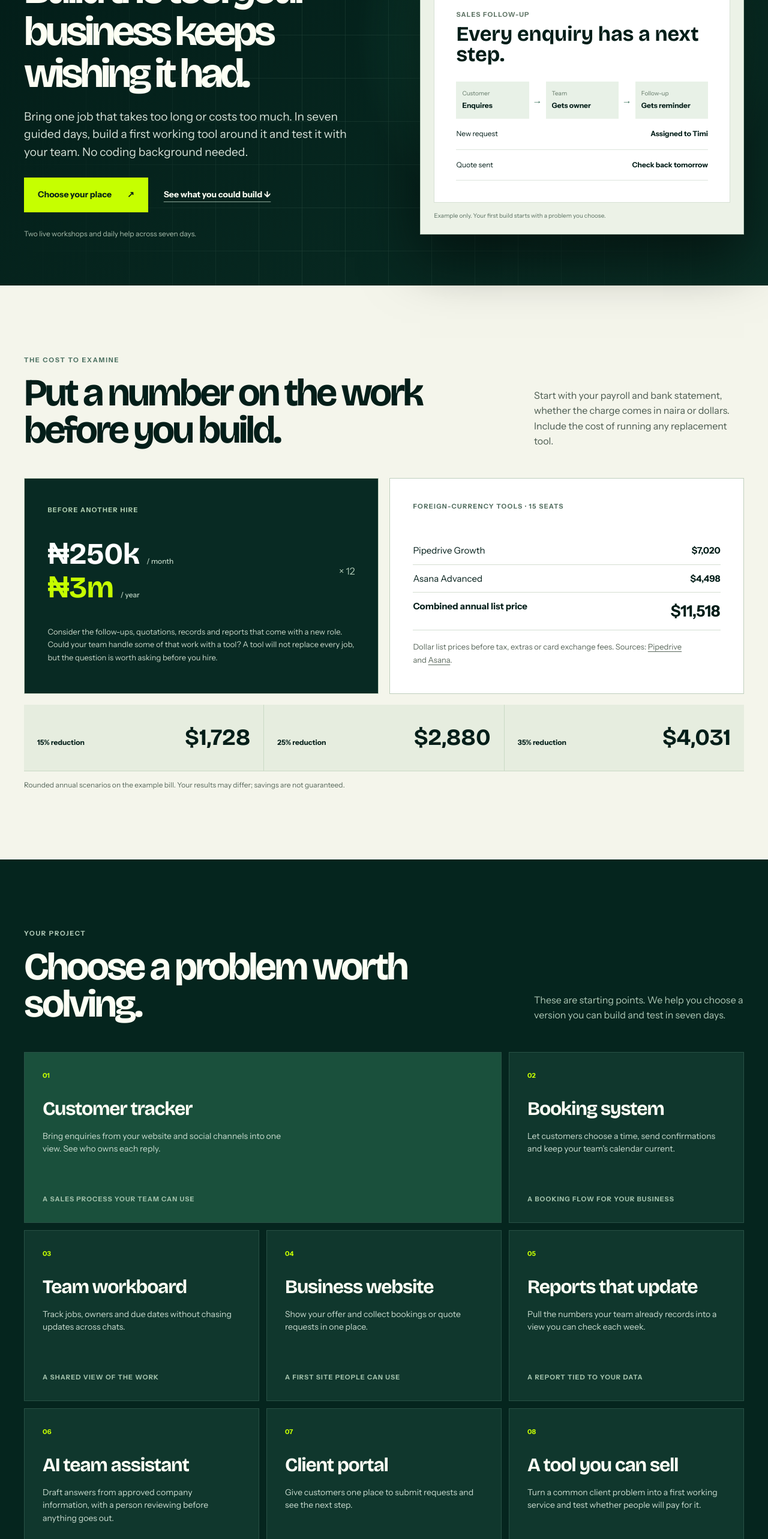
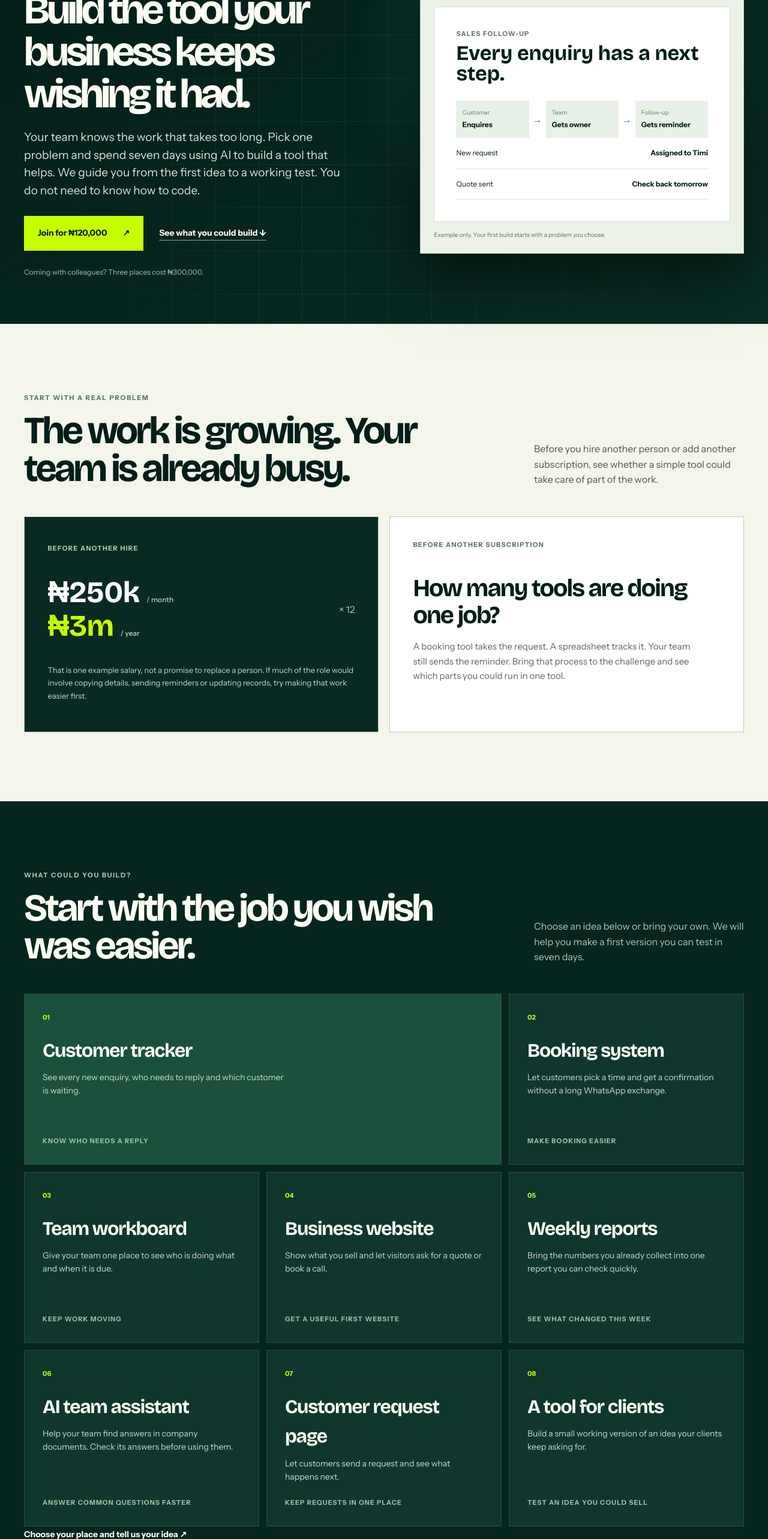
Before and after one commit to Greatdorlin/run-rentless, a Next.js app: page /moredone in a window 1280 px wide. Shown: the part 234-2800 px from the top of the page at 60% size. Built offline with nearby package versions, Linux system fonts and the light colour scheme.

Commit message:
Clarify MoreDone offer and checkout copy

```diff
--- a/src/app/moredone/more-done-form.tsx
+++ b/src/app/moredone/more-done-form.tsx
@@ -61,13 +61,13 @@ export function MoreDoneForm() {
     <p className="md-form__amount">Total today: <strong>{price(seats)}</strong></p>
     <div className="md-form__row"><label>First name<input name="firstName" autoComplete="given-name" required maxLength={80} /></label><label>Last name<input name="lastName" autoComplete="family-name" required maxLength={80} /></label></div>
     <label>Email for your place<input name="email" type="email" autoComplete="email" required maxLength={160} /></label>
-    <label>Business or project name<input name="company" autoComplete="organization" required maxLength={120} /></label>
+    <label>Business name<input name="company" autoComplete="organization" required maxLength={120} /></label>
     <div className="md-form__row"><label>Team size<select name="teamSize" required defaultValue=""><option value="" disabled>Choose one</option><option>Just me</option><option>2–5 people</option><option>6–15 people</option><option>16+ people</option></select></label><label>What would you build?<select name="project" required defaultValue=""><option value="" disabled>Choose a starting point</option>{moreDoneProjects.map((project) => <option key={project}>{project}</option>)}</select></label></div>
-    <label>What should it help you do? <span className="md-form__optional">Optional</span><textarea name="goal" maxLength={400} rows={3} placeholder="For example, remind the team when a customer needs a reply." /></label>
+    <label>What job should your tool make easier? <span className="md-form__optional">Optional</span><textarea name="goal" maxLength={400} rows={3} placeholder="For example, remind us when a customer is waiting for a reply." /></label>
     <div className="md-form__trap" aria-hidden="true"><label>Website<input name="companyWebsite" tabIndex={-1} autoComplete="off" /></label></div>
     <label className="md-form__consent"><input name="consent" type="checkbox" required /><span>Send me my payment and course information by email. I agree to the <a href="/terms">Terms</a> and <a href="/privacy">Privacy Policy</a>.</span></label>
     {error && <p className="md-form__error" role="alert">{error}</p>}
     <button className="md-button md-form__pay" type="submit" disabled={busy}>{busy ? "Opening Paystack…" : `Pay ${price(seats)} securely`} <span aria-hidden="true">↗</span></button>
-    <small>Paystack handles your card details. International cards can use the naira checkout; your bank sets the conversion rate.</small>
+    <small>Our payment partner, Paystack, handles your card details. International cards can use the naira checkout. Your bank sets the conversion rate.</small>
   </form>;
 }
--- a/src/app/moredone/moredone.css
+++ b/src/app/moredone/moredone.css
@@ -35,6 +35,9 @@
 .md-hero__lede{margin-top:22px}
 .md-hero__actions{margin-top:27px}
 .md-brandline{margin-bottom:22px}
+.md-program{margin:0 0 14px;color:var(--md-lime);font-size:13px;font-weight:850;letter-spacing:.035em}
+.md-software h3{max-width:480px;margin:42px 0 18px;font-size:clamp(30px,3.2vw,46px);line-height:1.08;letter-spacing:-.045em}
+.md-software p{max-width:480px;font-size:15px;line-height:1.65}
 .md-hero__visual{transform:none}
 .md-join{scroll-margin-top:78px}
 .md-form__seats{display:grid;grid-template-columns:1fr 1fr;gap:10px;margin-bottom:13px}
@@ -52,4 +55,4 @@
 .md-payment-result p{line-height:1.5}
 .md-payment-result code{display:block;overflow-wrap:anywhere;margin:20px 0}
 .md-page .md-form__seats button:focus-visible,.md-page textarea:focus-visible{outline:3px solid #19593f;outline-offset:3px}
-@media(max-width:680px){.md-hero{padding:36px 0 46px}.md-hero__grid{gap:0}.md-hero h1{font-size:clamp(40px,10.4vw,56px);line-height:1.02}.md-hero__lede{font-size:16px;line-height:1.45}.md-hero__actions{margin-top:22px;gap:12px}.md-hero__micro{margin-top:18px}.md-hero__visual{display:none}.md-form__seats button{min-height:70px;padding:10px}.md-form__seats strong{font-size:19px}}
+@media(max-width:680px){.md-hero{padding:36px 0 46px}.md-hero__grid{gap:0}.md-hero h1{font-size:clamp(40px,10.4vw,56px);line-height:1.02}.md-hero__lede{font-size:16px;line-height:1.45}.md-hero__actions{margin-top:22px;gap:12px}.md-hero__micro{margin-top:18px}.md-hero__visual{display:none}.md-program{font-size:12px}.md-form__seats button{min-height:70px;padding:10px}.md-form__seats strong{font-size:19px}}
--- a/src/app/moredone/page.tsx
+++ b/src/app/moredone/page.tsx
@@ -4,25 +4,25 @@ import "./moredone.css";
 
 export const metadata: Metadata = {
   title: "MoreDone: The 7-Day AI Business Challenge",
-  description: "Build and test a useful business tool in seven guided days. Bring one real problem, choose your place and pay securely online.",
+  description: "MoreDone is a 7-day AI business challenge. Choose a tool your business needs, build a working first version with guidance, and test it on a real job.",
   alternates: { canonical: "/moredone" },
 };
 
 const projects = [
-  ["01", "Customer tracker", "Bring enquiries from your website and social channels into one view. See who owns each reply.", "A sales process your team can use"],
-  ["02", "Booking system", "Let customers choose a time, send confirmations and keep your team's calendar current.", "A booking flow for your business"],
-  ["03", "Team workboard", "Track jobs, owners and due dates without chasing updates across chats.", "A shared view of the work"],
-  ["04", "Business website", "Show your offer and collect bookings or quote requests in one place.", "A first site people can use"],
-  ["05", "Reports that update", "Pull the numbers your team already records into a view you can check each week.", "A report tied to your data"],
-  ["06", "AI team assistant", "Draft answers from approved company information, with a person reviewing before anything goes out.", "A checked, repeatable process"],
-  ["07", "Client portal", "Give customers one place to submit requests and see the next step.", "A clearer service experience"],
-  ["08", "A tool you can sell", "Turn a common client problem into a first working service and test whether people will pay for it.", "A service idea you can show"],
+  ["01", "Customer tracker", "See every new enquiry, who needs to reply and which customer is waiting.", "Know who needs a reply"],
+  ["02", "Booking system", "Let customers pick a time and get a confirmation without a long WhatsApp exchange.", "Make booking easier"],
+  ["03", "Team workboard", "Give your team one place to see who is doing what and when it is due.", "Keep work moving"],
+  ["04", "Business website", "Show what you sell and let visitors ask for a quote or book a call.", "Get a useful first website"],
+  ["05", "Weekly reports", "Bring the numbers you already collect into one report you can check quickly.", "See what changed this week"],
+  ["06", "AI team assistant", "Help your team find answers in company documents. Check its answers before using them.", "Answer common questions faster"],
+  ["07", "Customer request page", "Let customers send a request and see what happens next.", "Keep requests in one place"],
+  ["08", "A tool for clients", "Build a small working version of an idea your clients keep asking for.", "Test an idea you could sell"],
 ];
 const days = [
-  ["01", "Find the cost", "Bring one bill or recurring job. Decide what needs attention."],
-  ["02", "Plan the tool", "Agree on a small first version and a test it should pass."],
-  ["03–05", "Build and check", "Follow guided exercises and try the tool on a real example."],
-  ["06–07", "Make it useful", "Plan an ad, show the tool and decide what to improve next."],
+  ["01", "Choose the job", "Pick one task your business needs help with."],
+  ["02", "Make a simple plan", "Decide what the first version needs to do."],
+  ["03–05", "Build with guidance", "Work through the lessons and try your tool with a real example."],
+  ["06–07", "Test and improve", "Show us what works, fix what does not and plan what comes next."],
 ];
 
 export default function MoreDonePage() {
@@ -30,10 +30,11 @@ export default function MoreDonePage() {
     <section className="md-hero" aria-labelledby="md-title"><div className="md-shell md-hero__grid">
       <div className="md-hero__copy">
         <p className="md-brandline">Run Rentless <span>×</span> Navrademy</p>
+        <p className="md-program">MoreDone: The 7-Day AI Business Challenge</p>
         <h1 id="md-title">Build the tool your business keeps wishing it had.</h1>
-        <p className="md-hero__lede">Bring one job that takes too long or costs too much. In seven guided days, build a first working tool around it and test it with your team. No coding background needed.</p>
-        <div className="md-hero__actions"><a className="md-button" href="#join">Choose your place <span aria-hidden="true">↗</span></a><a className="md-text-link" href="#projects">See what you could build ↓</a></div>
-        <p className="md-hero__micro">Two live workshops and daily help across seven days.</p>
+        <p className="md-hero__lede">Your team knows the work that takes too long. Pick one problem and spend seven days using AI to build a tool that helps. We guide you from the first idea to a working test. You do not need to know how to code.</p>
+        <div className="md-hero__actions"><a className="md-button" href="#join">Join for ₦120,000 <span aria-hidden="true">↗</span></a><a className="md-text-link" href="#projects">See what you could build ↓</a></div>
+        <p className="md-hero__micro">Coming with colleagues? Three places cost ₦300,000.</p>
       </div>
       <div className="md-hero__visual" aria-label="Illustrative customer follow-up project">
         <div className="md-visual__top"><span>ONE POSSIBLE BUILD</span><span className="md-status"><i /> Customer enquiries</span></div>
@@ -45,22 +46,21 @@ export default function MoreDonePage() {
     </div></section>
 
     <section className="md-numbers" aria-labelledby="md-cost-title"><div className="md-shell">
-      <div className="md-heading"><p>THE COST TO EXAMINE</p><h2 id="md-cost-title">Put a number on the work before you build.</h2><span>Start with your payroll and bank statement, whether the charge comes in naira or dollars. Include the cost of running any replacement tool.</span></div>
+      <div className="md-heading"><p>START WITH A REAL PROBLEM</p><h2 id="md-cost-title">The work is growing. Your team is already busy.</h2><span>Before you hire another person or add another subscription, see whether a simple tool could take care of part of the work.</span></div>
       <div className="md-numbers__grid">
-        <div className="md-salary"><small>Before another hire</small><div className="md-salary__sum"><strong>₦250k <em>/ month</em></strong><span>× 12</span><strong>₦3m <em>/ year</em></strong></div><p>Consider the follow-ups, quotations, records and reports that come with a new role. Could your team handle some of that work with a tool? A tool will not replace every job, but the question is worth asking before you hire.</p></div>
-        <div className="md-software"><small>Foreign-currency tools · 15 seats</small><div><span>Pipedrive Growth</span><strong>$7,020</strong></div><div><span>Asana Advanced</span><strong>$4,498</strong></div><div className="md-software__total"><span>Combined annual list price</span><strong>$11,518</strong></div><p>Dollar list prices before tax, extras or card exchange fees. Sources: <a href="https://www.pipedrive.com/en/pricing" target="_blank" rel="noopener noreferrer">Pipedrive</a> and <a href="https://asana.com/pricing" target="_blank" rel="noopener noreferrer">Asana</a>.</p></div>
+        <div className="md-salary"><small>Before another hire</small><div className="md-salary__sum"><strong>₦250k <em>/ month</em></strong><span>× 12</span><strong>₦3m <em>/ year</em></strong></div><p>That is one example salary, not a promise to replace a person. If much of the role would involve copying details, sending reminders or updating records, try making that work easier first.</p></div>
+        <div className="md-software"><small>Before another subscription</small><h3>How many tools are doing one job?</h3><p>A booking tool takes the request. A spreadsheet tracks it. Your team still sends the reminder. Bring that process to the challenge and see which parts you could run in one tool.</p></div>
       </div>
-      <div className="md-savings" aria-label="Illustrative annual savings on the software example"><div><span>15% reduction</span><strong>$1,728</strong></div><div><span>25% reduction</span><strong>$2,880</strong></div><div><span>35% reduction</span><strong>$4,031</strong></div><p>Rounded annual scenarios on the example bill. Your results may differ; savings are not guaranteed.</p></div>
     </div></section>
 
-    <section className="md-projects" id="projects" aria-labelledby="md-projects-title"><div className="md-shell"><div className="md-heading"><p>YOUR PROJECT</p><h2 id="md-projects-title">Choose a problem worth solving.</h2><span>These are starting points. We help you choose a version you can build and test in seven days.</span></div><div className="md-projects__grid">{projects.map(([number, title, detail, output]) => <article className="md-project" key={number}><span>{number}</span><h3>{title}</h3><p>{detail}</p><small>{output}</small></article>)}</div><a className="md-underlink" href="#join">Choose your place and tell us your idea ↗</a></div></section>
+    <section className="md-projects" id="projects" aria-labelledby="md-projects-title"><div className="md-shell"><div className="md-heading"><p>WHAT COULD YOU BUILD?</p><h2 id="md-projects-title">Start with the job you wish was easier.</h2><span>Choose an idea below or bring your own. We will help you make a first version you can test in seven days.</span></div><div className="md-projects__grid">{projects.map(([number, title, detail, output]) => <article className="md-project" key={number}><span>{number}</span><h3>{title}</h3><p>{detail}</p><small>{output}</small></article>)}</div><a className="md-underlink" href="#join">Choose your place and tell us your idea ↗</a></div></section>
 
-    <section className="md-days" aria-labelledby="md-days-title"><div className="md-shell md-days__layout"><div><p className="md-section-kicker">THE SEVEN DAYS</p><h2 id="md-days-title">A first version you can demonstrate.</h2><p>Two live 90-minute workshops, a daily task, starter materials and group help give your project a clear path from idea to test.</p></div><ol>{days.map(([day, title, detail]) => <li key={day}><span>DAY {day}</span><div><h3>{title}</h3><p>{detail}</p></div></li>)}</ol></div></section>
+    <section className="md-days" aria-labelledby="md-days-title"><div className="md-shell md-days__layout"><div><p className="md-section-kicker">HOW THE WEEK WORKS</p><h2 id="md-days-title">You build it with us.</h2><p>Join two live 90-minute workshops. Each day you get a small task, examples to work from and help when you get stuck. By the end, you will have a first version to try on a real job.</p></div><ol>{days.map(([day, title, detail]) => <li key={day}><span>DAY {day}</span><div><h3>{title}</h3><p>{detail}</p></div></li>)}</ol></div></section>
 
-    <section className="md-ads" aria-labelledby="md-ads-title"><div className="md-shell md-ads__layout"><div><p className="md-section-kicker">ALSO INCLUDED</p><h2 id="md-ads-title">Plan an ad before you spend on one.</h2><p>The ChatGPT Ads lesson covers your offer, campaign plan and how to track enquiries. Access depends on your business and account approval. Ad spend is separate.</p><a href="https://help.openai.com/en/articles/20001245-ads-manager-availability" target="_blank" rel="noopener noreferrer">Check current Ads Manager availability ↗</a></div><div className="md-ads__graphic" aria-hidden="true"><span>OFFER</span><i /><span>AD</span><i /><span>ENQUIRY</span><i /><span>FOLLOW-UP</span></div></div></section>
+    <section className="md-ads" aria-labelledby="md-ads-title"><div className="md-shell md-ads__layout"><div><p className="md-section-kicker">ALSO IN THE CHALLENGE</p><h2 id="md-ads-title">Know what to say when you share your tool.</h2><p>We will help you explain your offer, plan an ad and see whether enquiries turn into customers. You decide if you want to run the ad. Ad costs are separate.</p></div><div className="md-ads__graphic" aria-hidden="true"><span>OFFER</span><i /><span>AD</span><i /><span>ENQUIRY</span><i /><span>FOLLOW-UP</span></div></div></section>
 
-    <section className="md-pricing" aria-labelledby="md-pricing-title"><div className="md-shell"><div className="md-heading"><p>CHOOSE YOUR PLACE</p><h2 id="md-pricing-title">Come alone or bring the team.</h2><span>Select your places below and pay securely through Paystack.</span></div><div className="md-pricing__grid"><article><span>Individual</span><h3>₦120,000</h3><p>One place, including workshops, exercises, templates, group help and a review of your starter tool.</p><a href="?seats=1#join">Choose one place ↗</a></article><article className="md-pricing__team"><span>Team of three</span><h3>₦300,000</h3><p>Three colleagues can work on one business problem together. That is ₦60,000 less than three individual places.</p><a href="?seats=3#join">Choose three places ↗</a></article></div><p className="md-pricing__fine">Your fee covers the challenge and support shown here. If your project needs hosting or a paid service, we discuss the options before you spend anything extra.</p></div></section>
-    <section className="md-guarantee"><div className="md-shell md-guarantee__layout"><strong>What we stand behind</strong><p>We agree on a realistic starter tool and a test before the challenge begins. Attend the required sessions and complete the exercises. If the tool misses that test, we provide another guided session at no charge. If our promised support still does not produce the agreed outcome, we refund the challenge fee.</p></div></section>
-    <section className="md-join" id="join" aria-labelledby="md-join-title"><div className="md-shell md-join__layout"><div><p className="md-section-kicker">MORE DONE</p><h2 id="md-join-title">Put your first idea to work.</h2><p>Choose one or three places, tell us the kind of tool you want to build, then pay through Paystack. We will send course information to your email.</p></div><MoreDoneForm /></div></section>
+    <section className="md-pricing" aria-labelledby="md-pricing-title"><div className="md-shell"><div className="md-heading"><p>CHOOSE YOUR PLACE</p><h2 id="md-pricing-title">Build on your own or bring two teammates.</h2><span>Both options include the same lessons and help. Pick the number of people coming with you.</span></div><div className="md-pricing__grid"><article><span>Individual</span><h3>₦120,000</h3><p>One place. Join the live workshops, use the examples and get help testing your first tool.</p><a href="?seats=1#join">Choose one place ↗</a></article><article className="md-pricing__team"><span>Team of three</span><h3>₦300,000</h3><p>Bring two colleagues and work on one business problem together. You save ₦60,000 compared with three individual places.</p><a href="?seats=3#join">Choose three places ↗</a></article></div><p className="md-pricing__fine">If your project needs hosting or another paid service, we will explain the options before you spend more.</p></div></section>
+    <section className="md-guarantee"><div className="md-shell md-guarantee__layout"><strong>What if my tool does not work?</strong><p>Before the challenge, we agree on one small tool and what it needs to do. Come to the required sessions and finish the exercises. If your tool does not pass that test, we will help you again in an extra session for free. If our promised help still does not get it working as agreed, we will refund your challenge fee.</p></div></section>
+    <section className="md-join" id="join" aria-labelledby="md-join-title"><div className="md-shell md-join__layout"><div><p className="md-section-kicker">JOIN MOREDONE</p><h2 id="md-join-title">Tell us what you want to build.</h2><p>Choose one or three places and share your idea. Paystack takes your payment, and we will email you the challenge details.</p></div><MoreDoneForm /></div></section>
   </div>;
 }
```
